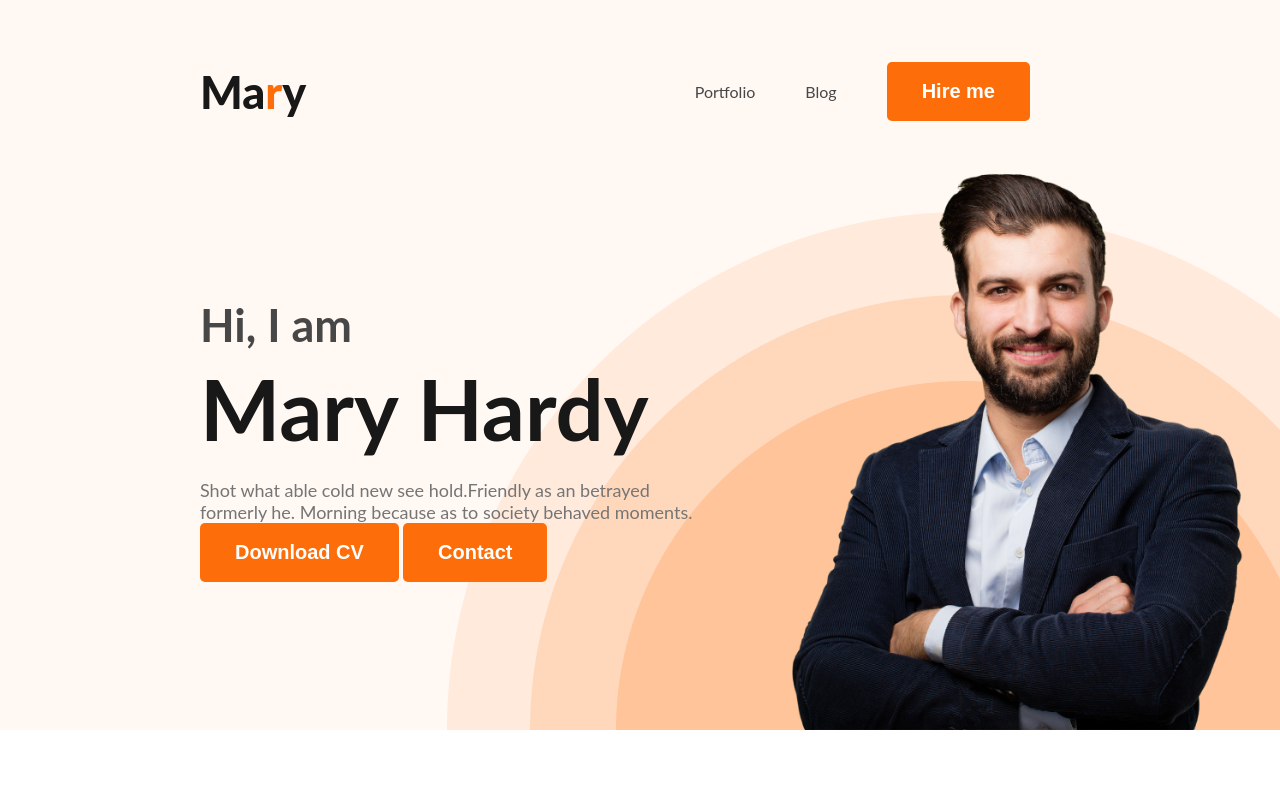
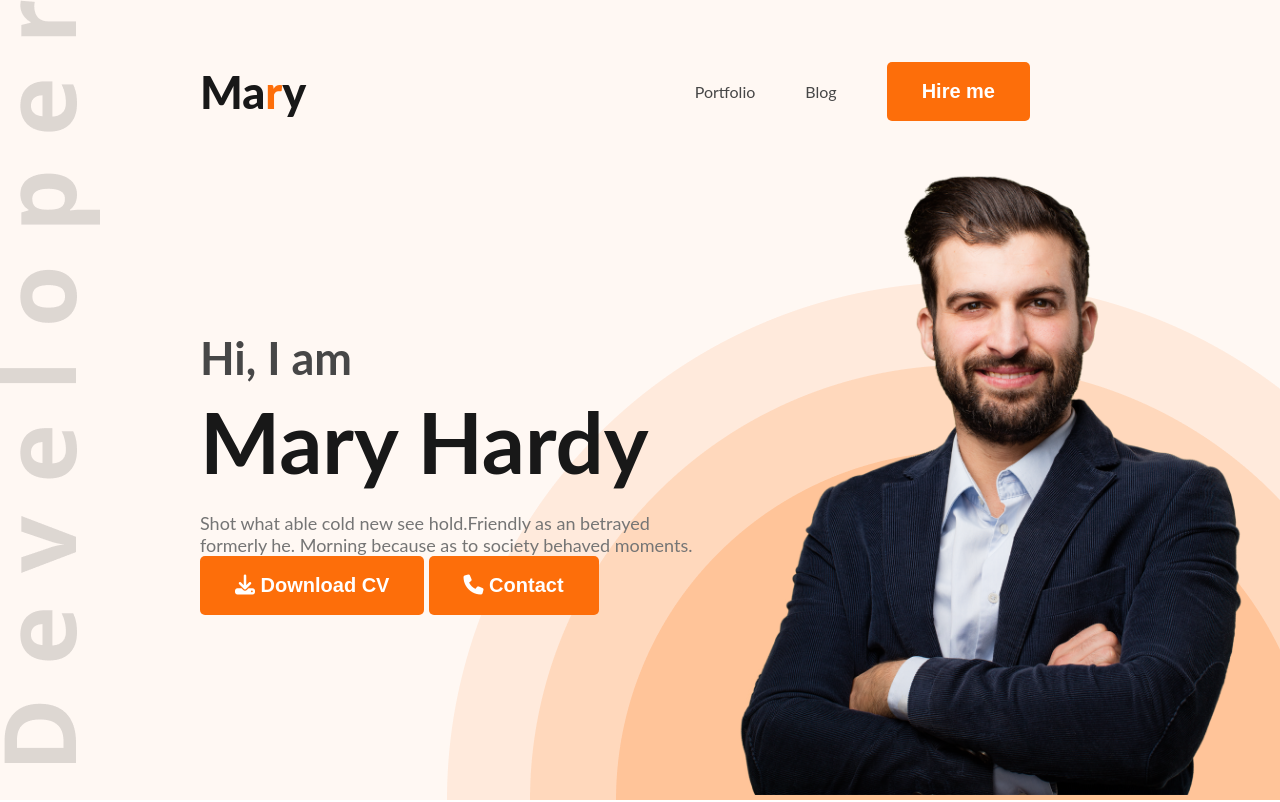
Before and after one commit to Akm-Azad/Web-Dev24, a plain HTML site: page index.html in a window 1280 px wide. Shown: the top 802 px of the page. Drawn offline with Linux system fonts and the light colour scheme.

Commit message:
added icon in the buttons

```diff
--- a/index.html
+++ b/index.html
@@ -10,6 +10,7 @@
 <link href="https://fonts.googleapis.com/css2?family=Open+Sans:wght@400;600;700;800&display=swap" rel="stylesheet">
 <!-- css link  -->
     <link rel="stylesheet" href="style.css">
+    <script src="https://kit.fontawesome.com/9e089d520d.js" crossorigin="anonymous"></script>
 
 </head>
 <body>
@@ -28,8 +29,8 @@
                 <h3 class="banner-greeting">Hi, I am</h3>
                 <h1 class="banner-title">Mary Hardy</h1>
                 <p class="banner-script">Shot what able cold new see hold.Friendly as an betrayed formerly he. Morning because as to society behaved moments.</p>
-                <button class="button-primary">Download CV</button>
-                <button class="button-primary">Contact</button>
+                <button class="button-primary"> <i class="fa-solid fa-download"></i> Download CV</button>
+                <button class="button-primary"> <i class="fa-solid fa-phone"></i> Contact</button>
 
             </div>
             <img class="profile-pic" src="images/hardy.png" alt="">
--- a/style.css
+++ b/style.css
@@ -53,9 +53,10 @@ nav a{
 .header{
 
     background-color: #fff8f3;
+    background-image: url(images/developer.png), url(images/header_bg.png);
+    background-position: top left, right bottom;
     background-repeat: no-repeat;
-    background-image: url(images/header_bg.png);
-    background-position:bottom right;
+    height: 800px;
 }
 .banner{
     padding: 30px 30px 0 200px;
@@ -68,7 +69,8 @@ nav a{
 }
 .banner .profile-pic{
 
-    width: 500px;
+    width: 556px;
+
 }
 .banner-greeting{
     font-size: 45px;
```
